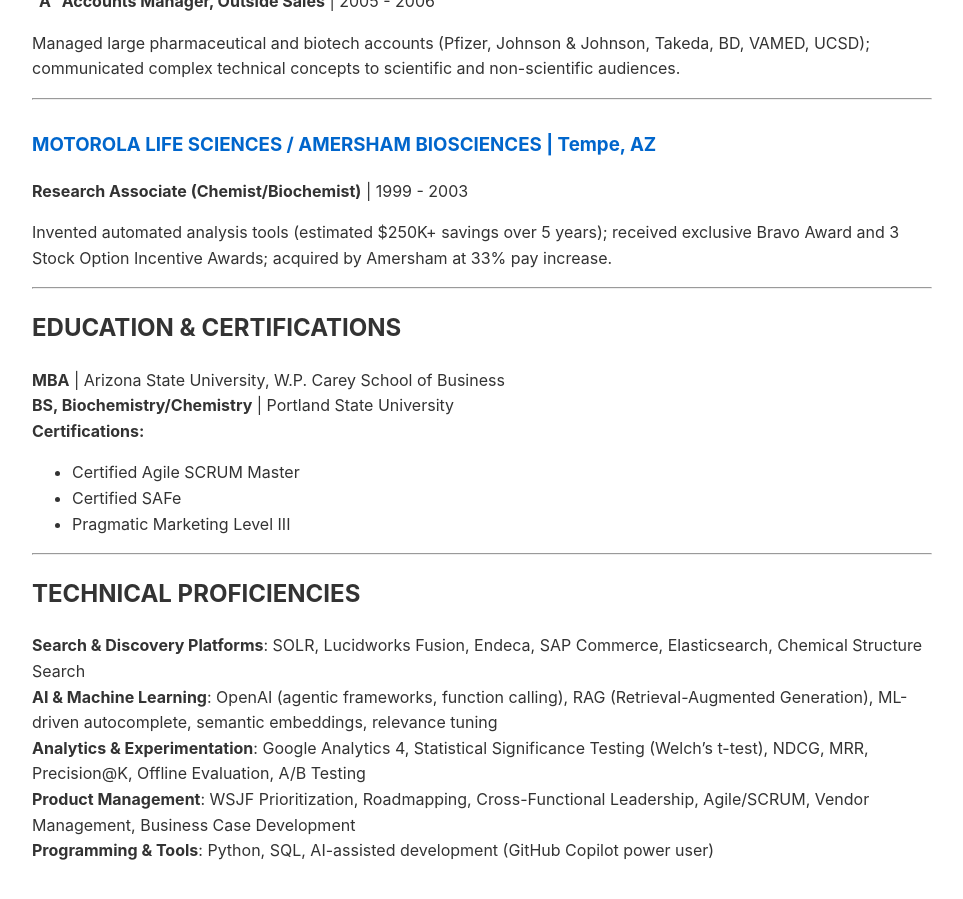
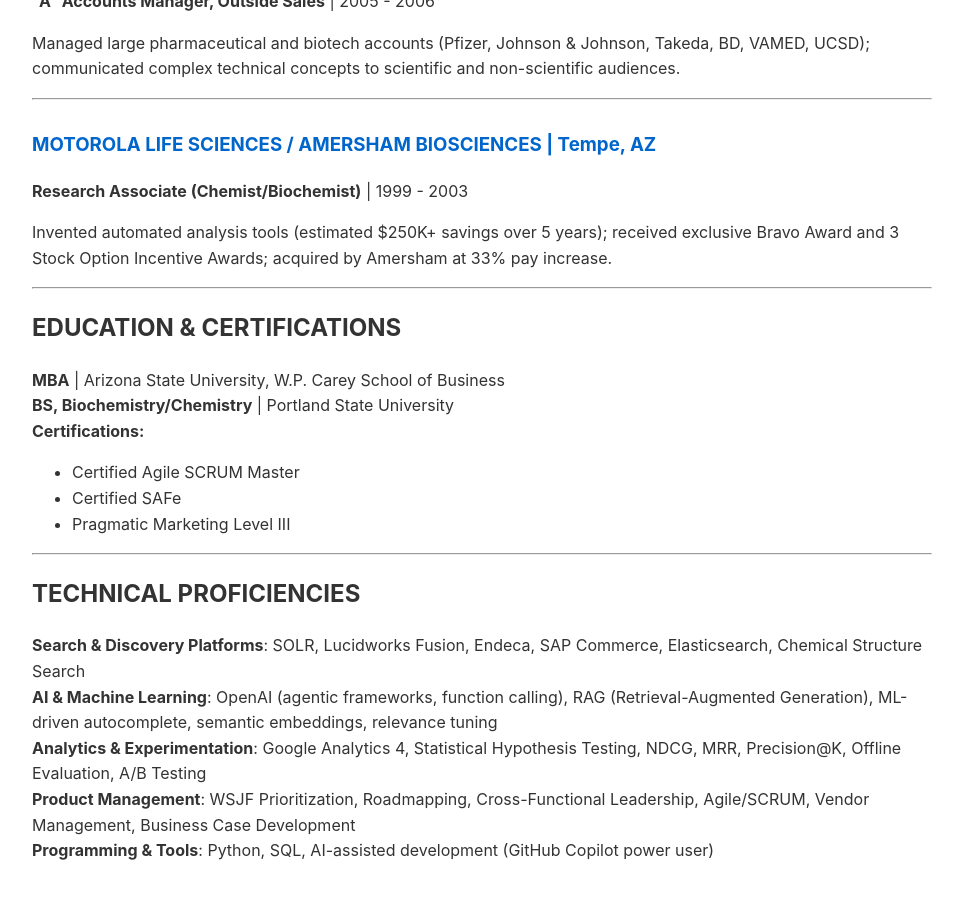
Before and after one commit to tsimech/tsimech.github.io, a Jekyll site: the page built from docs/scribd.md, in a window 1280 px wide and 900 px high, scrolled down 5048 px. Shown: the whole window, without its empty margins (158-1121 px from the left). Built offline with Jekyll 4.4.1, drawn with Linux system fonts in a browser that asks for light colours.

Commit message:
Generalize stats reference: Statistical Hypothesis Testing (not just Welch's t-test)

```diff
--- a/docs/scribd.md
+++ b/docs/scribd.md
@@ -173,6 +173,6 @@ Invented automated analysis tools (estimated $250K+ savings over 5 years); recei
 
 **Search & Discovery Platforms**: SOLR, Lucidworks Fusion, Endeca, SAP Commerce, Elasticsearch, Chemical Structure Search
 **AI & Machine Learning**: OpenAI (agentic frameworks, function calling), RAG (Retrieval-Augmented Generation), ML-driven autocomplete, semantic embeddings, relevance tuning
-**Analytics & Experimentation**: Google Analytics 4, Statistical Significance Testing (Welch's t-test), NDCG, MRR, Precision@K, Offline Evaluation, A/B Testing
+**Analytics & Experimentation**: Google Analytics 4, Statistical Hypothesis Testing, NDCG, MRR, Precision@K, Offline Evaluation, A/B Testing
 **Product Management**: WSJF Prioritization, Roadmapping, Cross-Functional Leadership, Agile/SCRUM, Vendor Management, Business Case Development
 **Programming & Tools**: Python, SQL, AI-assisted development (GitHub Copilot power user)
```
